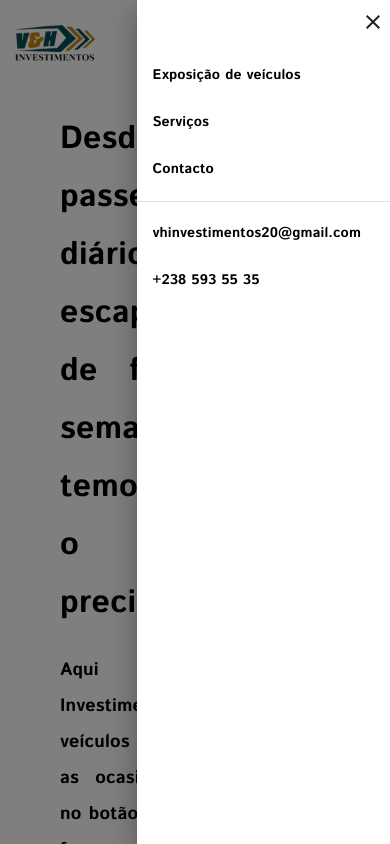
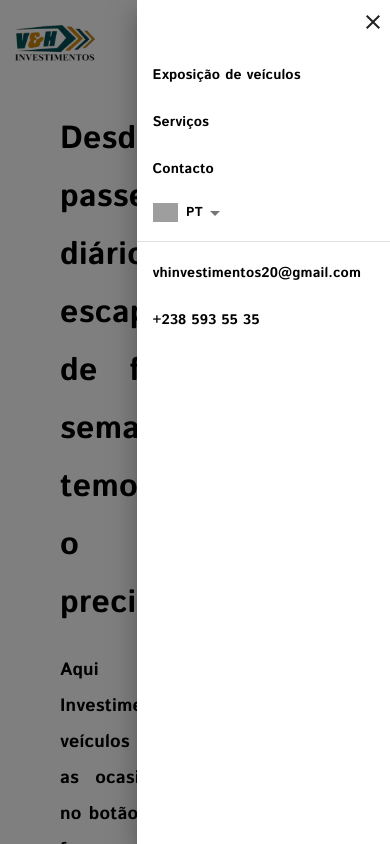
Before and after one commit to d-coder47/rent-a-car, a React (Vite) app: page / in a window 390 px wide. Both pictures are taken after a click on the button 348 px from the left and 45 px from the top of the page. Shown: the top 844 px of the page. Built offline with nearby package versions, Linux system fonts and the light colour scheme; grey boxes are pictures that could not be loaded.

Commit message:
feat: Add lang selector to mobile menu

```diff
--- a/src/components/BurguerMenu/BurguerMenu.tsx
+++ b/src/components/BurguerMenu/BurguerMenu.tsx
@@ -71,6 +71,12 @@ const BurguerMenu: React.FC = () => {
             </ListItemButton>
           </ListItem>
         ))}
+
+        <ListItem disablePadding>
+          <ListItemButton>
+            <LangSelector />
+          </ListItemButton>
+        </ListItem>
       </List>
       <Divider
         sx={{
--- a/src/components/Header/Header.tsx
+++ b/src/components/Header/Header.tsx
@@ -111,7 +111,6 @@ const Header: React.FC = () => {
             alignItems: "center",
           }}
         >
-          <LangSelector />
           <BurguerMenu />
         </Box>
       </Box>
```
